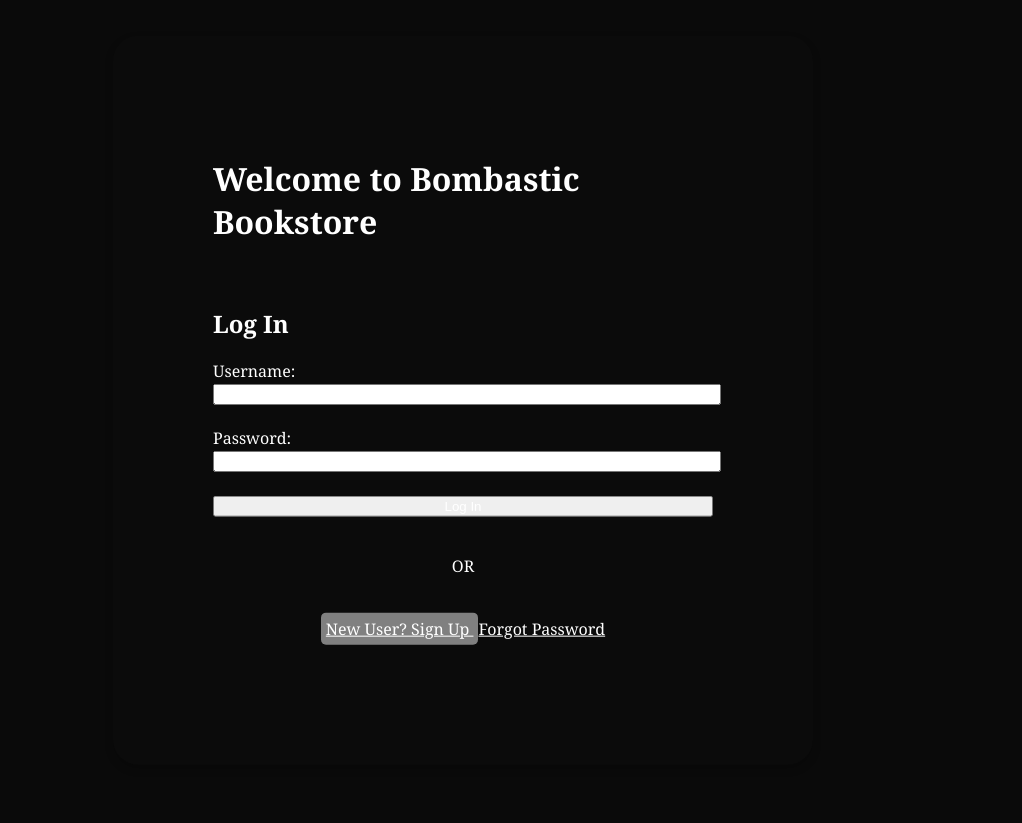
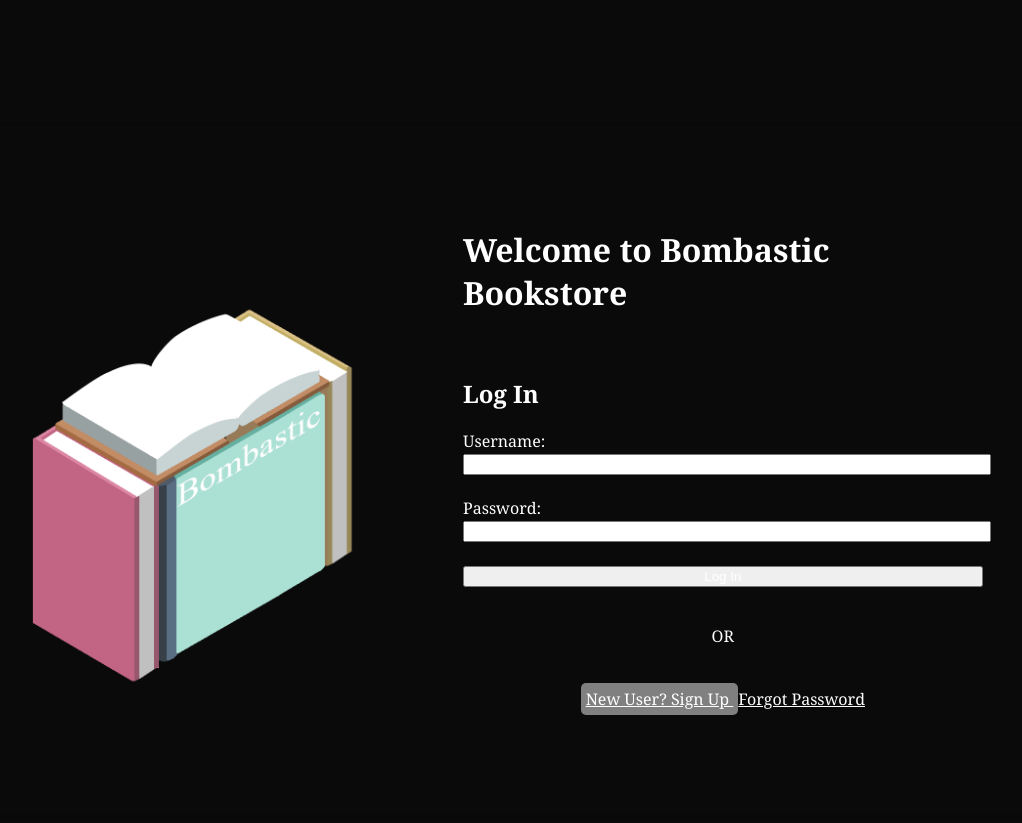
Before and after one commit to WakeTechBrandon/Bombastic-Bookstore, a Django app: page /accounts/login/ in a window 1280 px wide. Shown: the whole page, without its empty margins (177-1199 px from the left). Before the commit the page ends 645 px from the top, so only its background shows below. Run offline with Django 4.2, Linux system fonts and the light colour scheme.

Commit message:
New Login Menu and Sign-Up Page
Added New Static Bookstore Image.
Attached new bookstore image to login page and sign up page.
Added Return to Login Page to Sign Up Page.

Removed Settings and About Us from Navigation bar and added Settings to Footer.
Removed Sign Out from Footer.

```diff
--- a/BombasticBookstore/bombasticbookstore/static/styles/general.css
+++ b/BombasticBookstore/bombasticbookstore/static/styles/general.css
@@ -39,7 +39,6 @@ h1 {
 .bomb-logo {
 height: 100px;
 }
-
 
 /* Navigation Styling */
 .nav-bar {
--- a/BombasticBookstore/bombasticbookstore/static/styles/login.css
+++ b/BombasticBookstore/bombasticbookstore/static/styles/login.css
@@ -6,21 +6,25 @@ color: white;
 
 body
 {
-    background-color: rgba(10,10,10,1); font-family:Cambria, Cochin, Georgia, Times, 'Times New Roman', serif
+    background-color: rgba(10,10,10,1);
+	font-family:Cambria, Cochin, Georgia, Times, 'Times New Roman', serif;
 }
 
 main
 {
-    padding: 100px;
-    justify-content: center;
-    position: fixed;
-    top: 50%;
-    left: 50%;
-    width: 500px;
-    transform: translate(-50%, -50%);
-    background-color: rgba(11,11,11,1);
-    box-shadow: 0 4px 8px 0 rgba(0,0,0,0.2);
-    border-radius: 25px;
+  margin-top: 10%;
+  margin-left: 1.5%;
+  margin-right: 1.5%;
+  display: flex;
+  color: white;
+  padding: 10vh;
+  /*flex-direction: column;*/
+  justify-content: center;
+  align-items: center;
+  /* transform: translate(10%,0); */
+  background-color: rgba(11,11,11,0.9);
+  box-shadow: 0 4px 8px 0 rgba(0,0,0,0.2);
+  border-radius: 25px;
 }
 
 .card
@@ -34,7 +38,15 @@ main
     transition: 0.3s;
     background-color: rgba(0,0,0,0.2);
     border-radius: 25px;
+}
 
+.container {
+
+}
+
+.bookstore-image {
+	height: 500px;
+	width: 500px;
 }
 
 .flex-parent
--- a/BombasticBookstore/bombasticbookstore/templates/logo.html
+++ b/BombasticBookstore/bombasticbookstore/templates/logo.html
@@ -41,8 +41,6 @@
             <li><a href="/search/">Update Quantities / Search Items</a></li>
             <li><a href="/view_all/">View All Items</a></li>
             <li><a href="/report/">User Report</a></li>
-            <li><a href="{% url 'about' %}">About Us</a></li>
-            <li><a href="/settings/">Settings</a></li>
             <li><a href="{% url 'logout' %}">Sign Out</a></li>
         </ul>
     </nav>
@@ -56,8 +54,8 @@
         </div>
         <div class="footer-section right-footer">
             <ul>
+				<li><a href="/settings/">Settings</a></li>
                 <li><a href="{% url 'about' %}">About Us</a></li>
-				<li><a href="{% url 'logout' %}">Sign Out</a></li>
             </ul>
         </div>
     </footer>
--- a/BombasticBookstore/bombasticbookstore/templates/registration/login.html
+++ b/BombasticBookstore/bombasticbookstore/templates/registration/login.html
@@ -36,10 +36,13 @@
 </head>
 <body>
 	<main>
-    <h1>Welcome to Bombastic Bookstore</h1><br>
-	<div class="container">
-		<div>
+	<div class="container" style="display: flex;">
+		<div style="flex: 1;">
+		  <img class="bookstore-image" height="500px" width="500px" src='{% static "./IsometricBookstore.png" %}' alt="Bombastic Bookstore Image">
+		</div>
+		<div style="display:inline-block; flex: 1;">
 		  <div class="login">
+			  <h1>Welcome to Bombastic Bookstore</h1><br>
 			  <span class="toggle-switch opt1">
 				<h2 style="display: block">Log In</h2>
 				<form action="{% url 'login' %}" method="post">
```
Also changed, not shown: BombasticBookstore/bombasticbookstore/templates/registration/signup.html (+16 -0 lines), BombasticBookstore/bombasticbookstore/db.sqlite3, BombasticBookstore/bombasticbookstore/static/IsometricBookstore.png (added).
